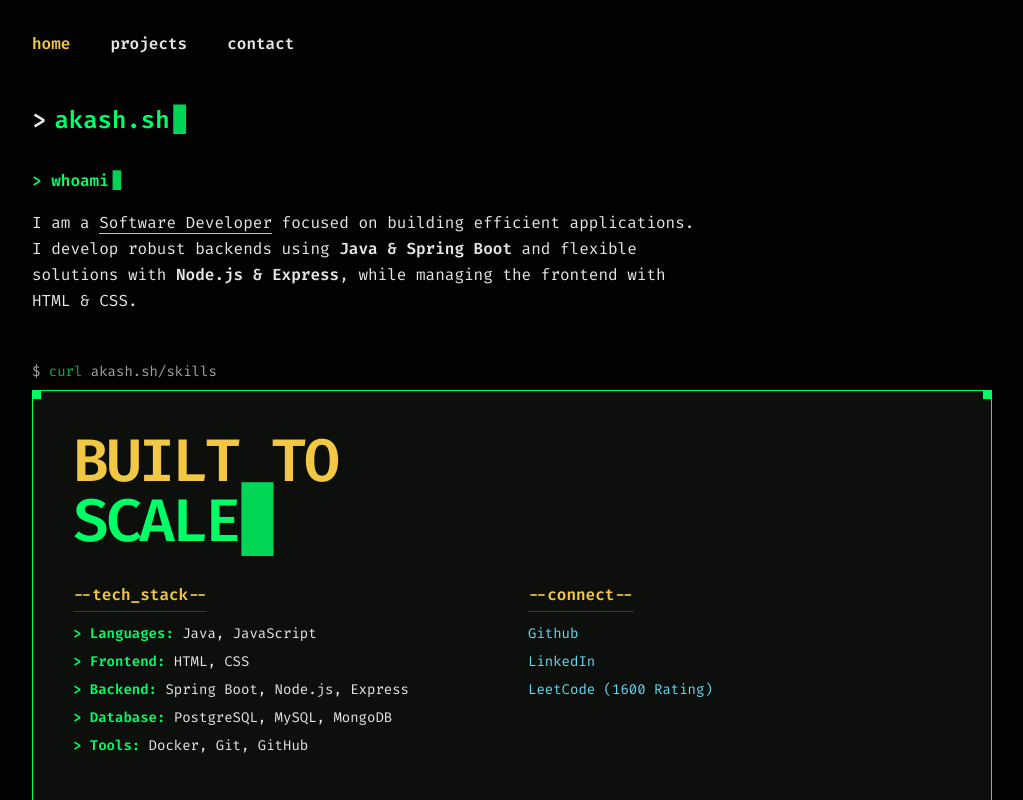
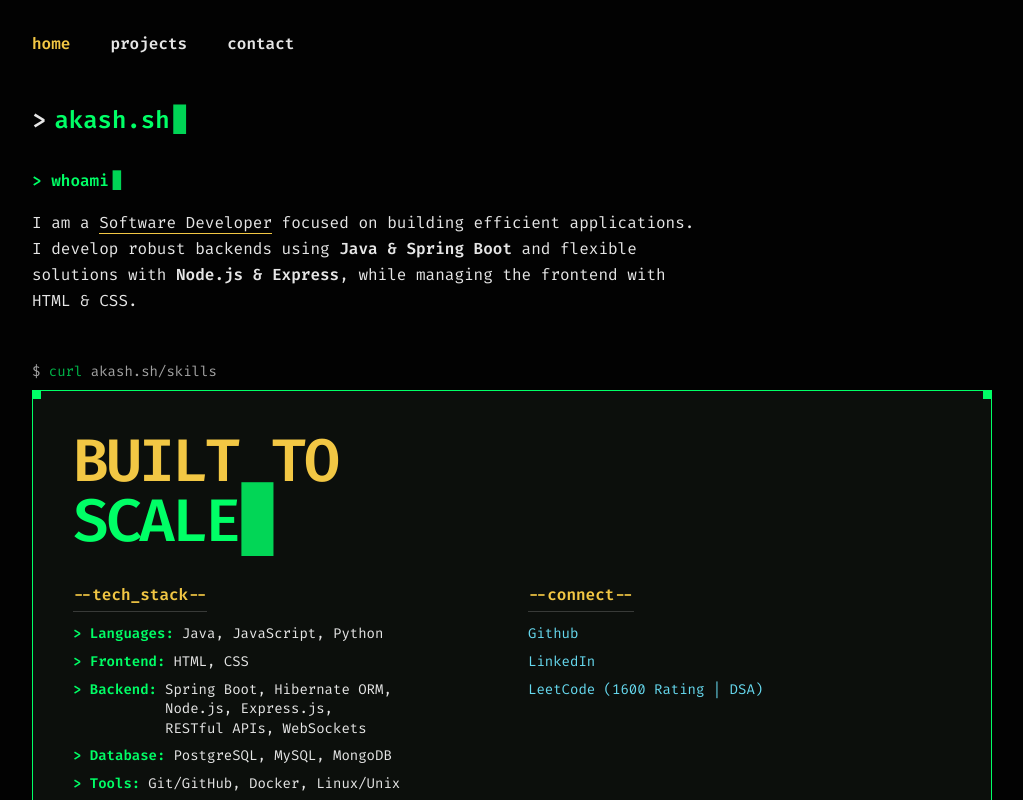
Before and after one commit to SonarAkash/portfolio, a React (Vite) app: page / in a window 1280 px wide. Shown: the top 800 px of the page, without its empty margins (128-1151 px from the left). Built offline with nearby package versions, Linux system fonts and the light colour scheme.

Commit message:
updated skills section

```diff
--- a/src/App.jsx
+++ b/src/App.jsx
@@ -87,20 +87,38 @@ function App() {
                   <div>
                     <h3 className="text-bash-yellow border-b border-bash-text/20 pb-1 mb-3 inline-block font-bold">--tech_stack--</h3>
                     <ul className="text-bash-text text-sm space-y-2 font-mono">
-                      <li>
-                        <span className="text-bash-green font-bold">&gt; Languages:</span> Java, JavaScript
+                      {/* Languages */}
+                      <li className="flex items-start">
+                        <span className="text-bash-green font-bold shrink-0 mr-2">&gt; Languages:</span>
+                        <span>Java, JavaScript, Python</span>
                       </li>
-                      <li>
-                        <span className="text-bash-green font-bold">&gt; Frontend:</span> HTML, CSS
+
+                      {/* Frontend */}
+                      <li className="flex items-start">
+                        <span className="text-bash-green font-bold shrink-0 mr-2">&gt; Frontend:</span>
+                        <span>HTML, CSS</span>
                       </li>
-                      <li>
-                        <span className="text-bash-green font-bold">&gt; Backend:</span> Spring Boot, Node.js, Express
+
+                      {/* Backend - Now formatted nicely with Flexbox */}
+                      <li className="flex items-start">
+                        <span className="text-bash-green font-bold shrink-0 mr-2">&gt; Backend:</span>
+                        <span className="leading-snug">
+                          Spring Boot, Hibernate ORM,<br />
+                          Node.js, Express.js,<br />
+                           RESTful APIs, WebSockets
+                        </span>
                       </li>
-                      <li>
-                        <span className="text-bash-green font-bold">&gt; Database:</span> PostgreSQL, MySQL, MongoDB
+
+                      {/* Database */}
+                      <li className="flex items-start">
+                        <span className="text-bash-green font-bold shrink-0 mr-2">&gt; Database:</span>
+                        <span>PostgreSQL, MySQL, MongoDB</span>
                       </li>
-                      <li>
-                        <span className="text-bash-green font-bold">&gt; Tools:</span> Docker, Git, GitHub
+
+                      {/* Tools */}
+                      <li className="flex items-start">
+                        <span className="text-bash-green font-bold shrink-0 mr-2">&gt; Tools:</span>
+                        <span>Git/GitHub, Docker, Linux/Unix</span>
                       </li>
                     </ul>
                   </div>
@@ -116,7 +134,7 @@ function App() {
                         LinkedIn
                       </a>
                       <a href="https://leetcode.com/Akash_Sonar/" target="_blank" className="text-bash-cyan hover:underline">
-                        LeetCode (1600 Rating)
+                        LeetCode (1600 Rating | DSA)
                       </a>
                     </div>
                   </div>
```
Also changed, not shown: 1 other file (tests, documents, lock files or other folders).
